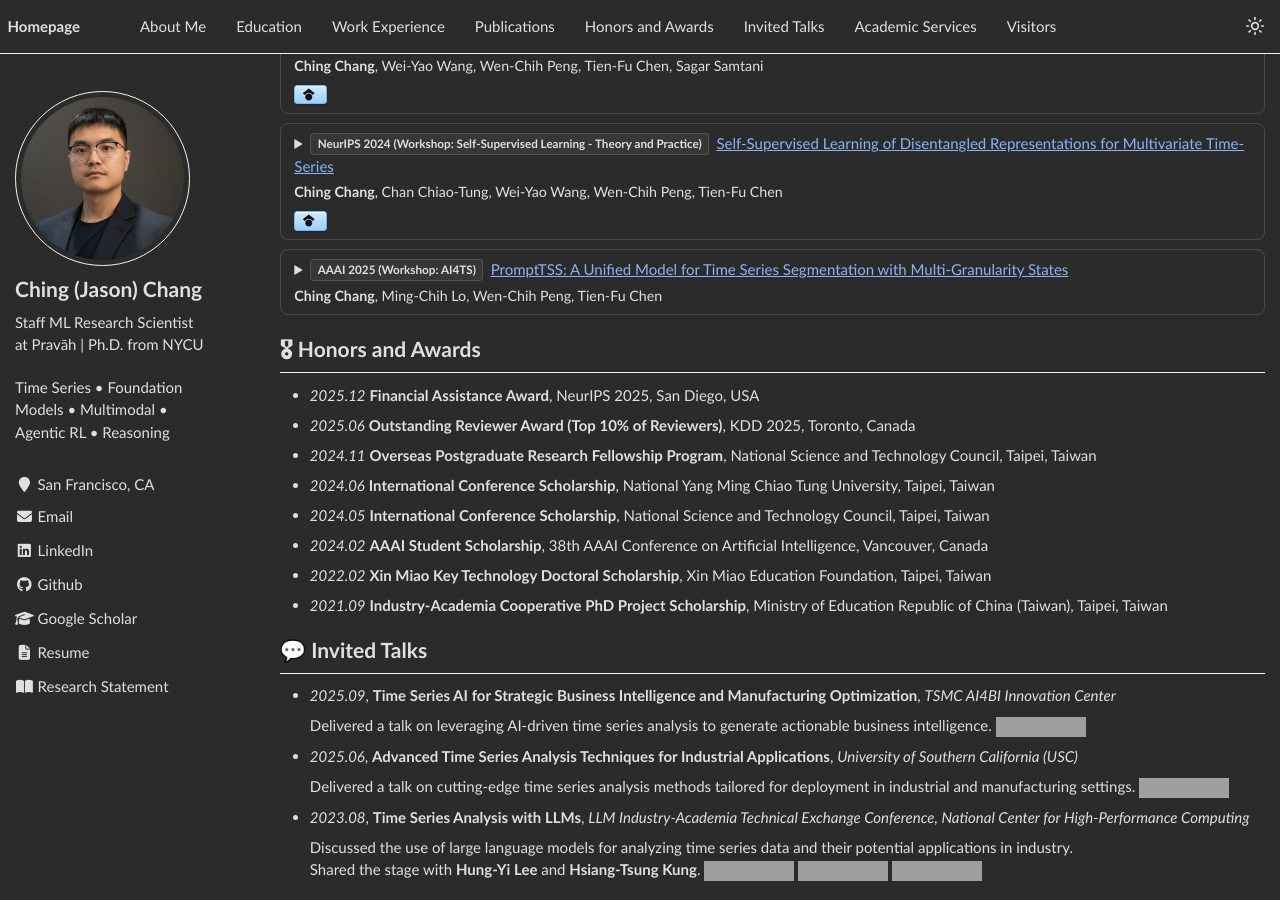
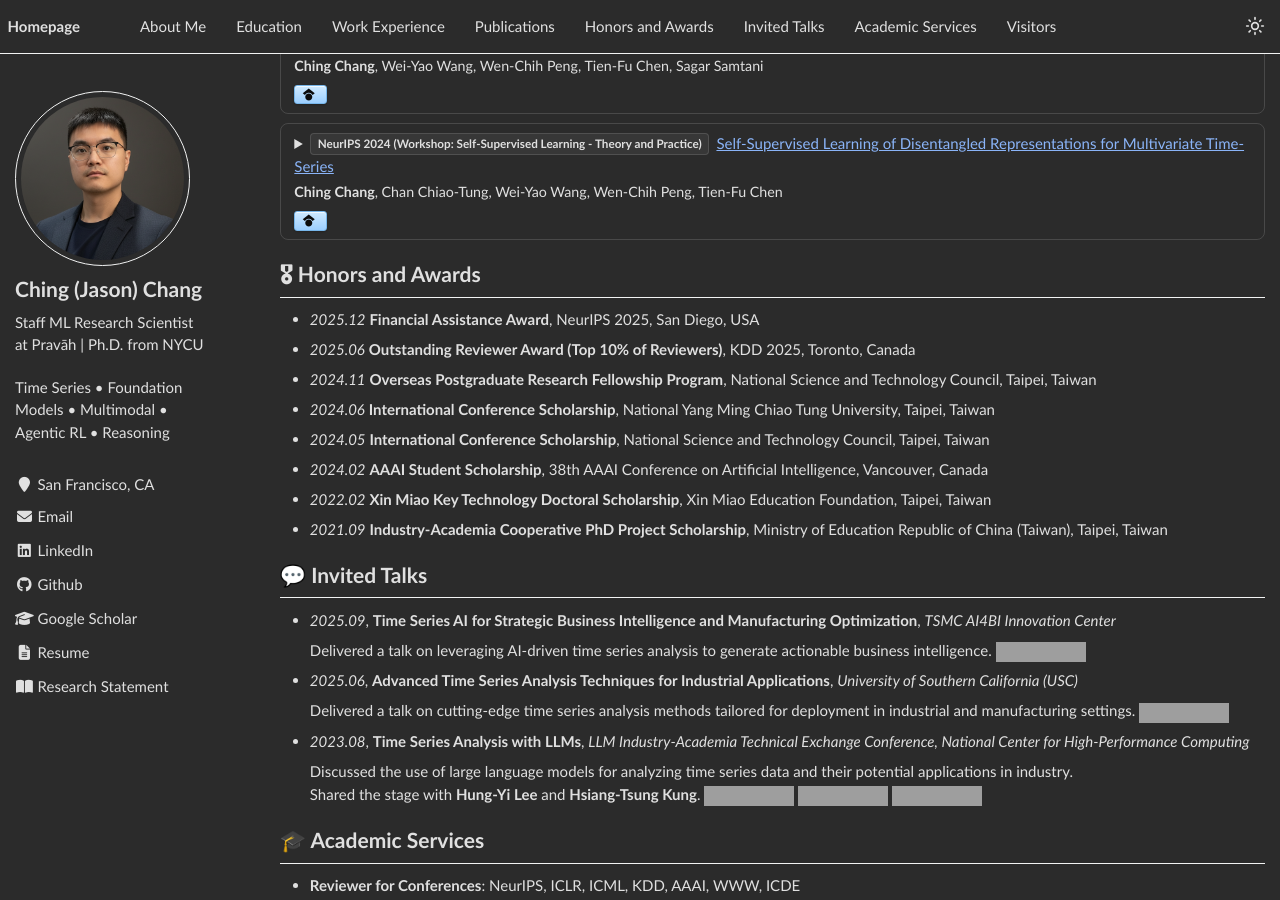
Before and after one commit to blacksnail789521/blacksnail789521.github.io, a Jekyll site: the page built from _pages/about.md, in a window 1280 px wide and 900 px high, scrolled down 2116 px, cut to the strip 0-900 px from the top of the window. Built offline with Jekyll 4.4.1, drawn with Linux system fonts in a browser that asks for light colours; grey boxes are pictures that could not be loaded.

Commit message:
Remove AAAI 2025 workshop PromptTSS from publications list
Co-Authored-By: Claude Fable 5 <noreply@anthropic.com>

```diff
--- a/_pages/about.md
+++ b/_pages/about.md
@@ -264,15 +264,6 @@ details.pub summary:hover > a {
   </div>
 </details>
 
-<details class="pub">
-  <summary><span class="pub-badge">AAAI 2025 (Workshop: AI4TS)</span> <a href="https://github.com/AI4TS/AI4TS.github.io/blob/main/Camera_Ready_AAAI2025/23%5CCameraReady%5CPromptTSS__AAAI_2025_workshop_.pdf">PromptTSS: A Unified Model for Time Series Segmentation with Multi-Granularity States</a>
-    <span class="pub-authors"><b>Ching Chang</b>, Ming-Chih Lo, Wen-Chih Peng, Tien-Fu Chen</span>
-  </summary>
-  <div class="pub-body">
-    <p class="pub-desc">Workshop version of PromptTSS: a unified segmentation model that captures time series states at multiple granularities within a single prompting-based architecture.</p>
-  </div>
-</details>
-
 
 # 🎖 Honors and Awards
 
```
